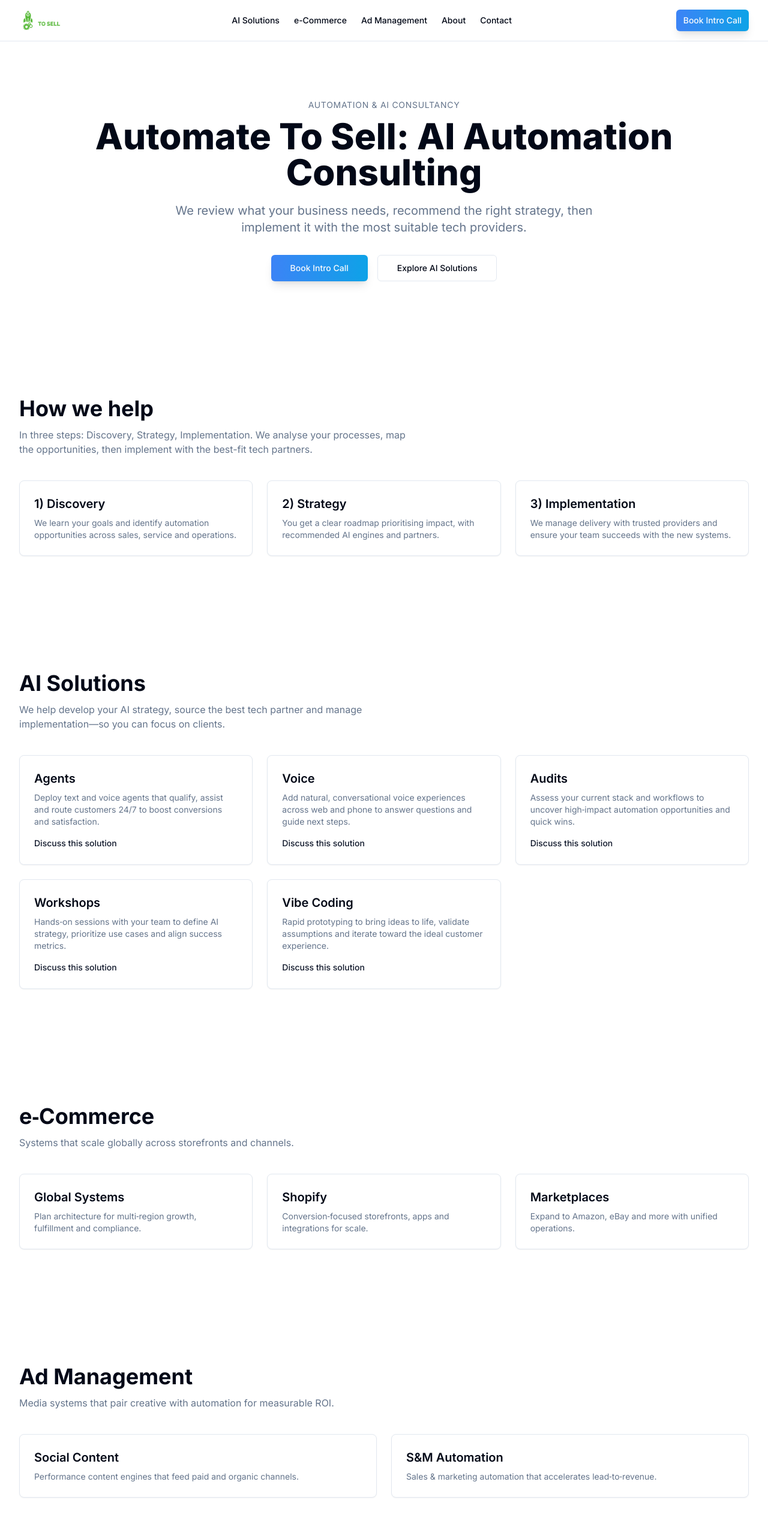
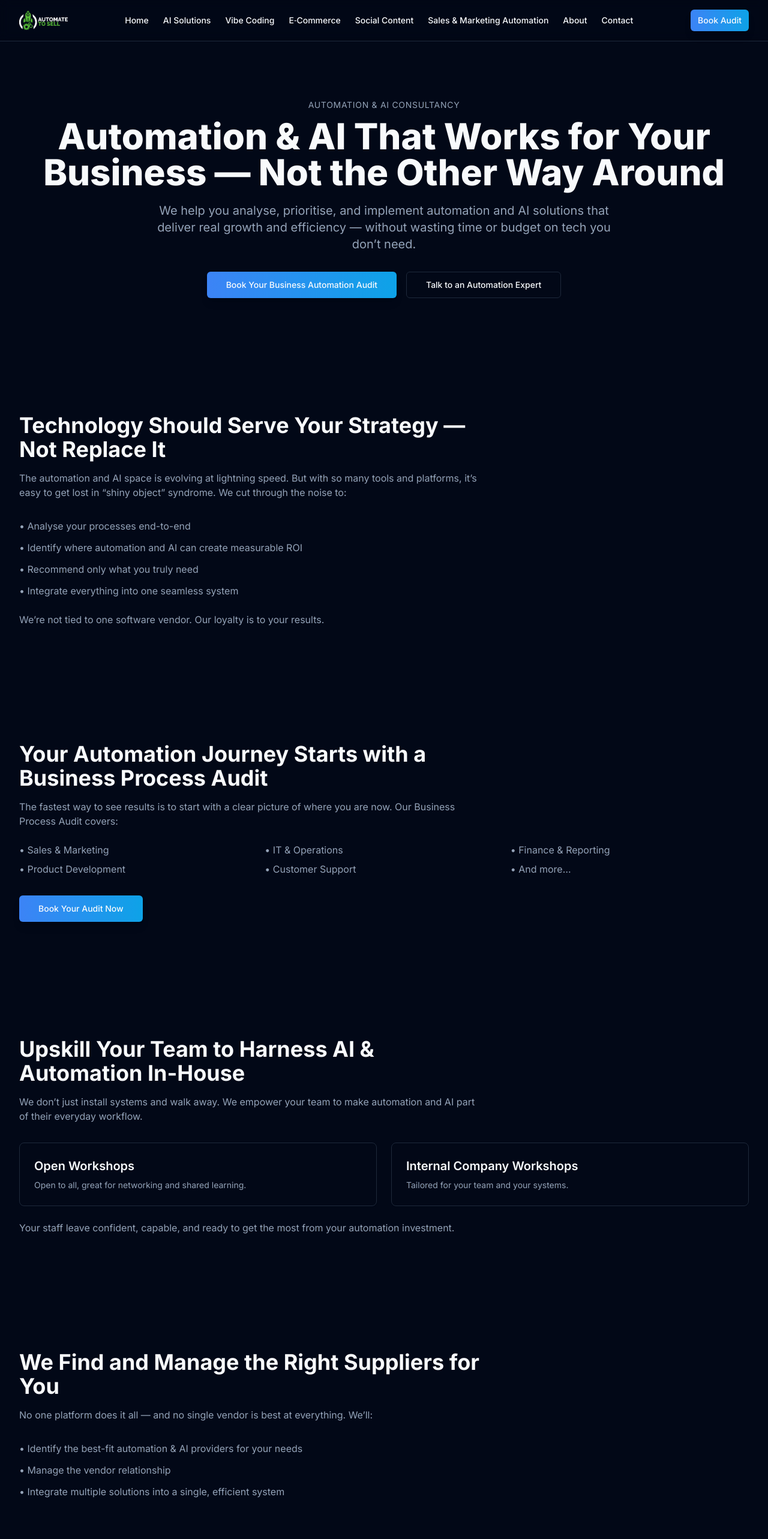
Before and after one commit to ATSUK-23/ats-website, a React (Vite) app: page / in a window 1280 px wide. Shown: the top 2566 px of the page at 60% size. Built offline with nearby package versions, Linux system fonts and the light colour scheme.

Commit message:
Update homepage content
Update the homepage content to reflect the new structure and copy provided. This includes changes to the header, hero section, and several new content sections. The background will be changed to dark.

```diff
--- a/src/components/layout/SiteFooter.tsx
+++ b/src/components/layout/SiteFooter.tsx
@@ -4,9 +4,12 @@ export const SiteFooter = () => {
       <div className="container py-10 text-sm text-muted-foreground flex flex-col md:flex-row items-center justify-between gap-3">
         <p>© {new Date().getFullYear()} Automate To Sell. All rights reserved.</p>
         <nav className="flex items-center gap-6">
+          <a href="#" className="hover:text-primary">Home</a>
           <a href="#ai-solutions" className="hover:text-primary">AI Solutions</a>
-          <a href="#e-commerce" className="hover:text-primary">e‑Commerce</a>
-          <a href="#ad-management" className="hover:text-primary">Ad Management</a>
+          <a href="#vibe-coding" className="hover:text-primary">Vibe Coding</a>
+          <a href="#e-commerce" className="hover:text-primary">E‑Commerce</a>
+          <a href="#social-content" className="hover:text-primary">Social Content</a>
+          <a href="#sales-marketing-automation" className="hover:text-primary">Sales & Marketing Automation</a>
           <a href="#about" className="hover:text-primary">About</a>
           <a href="#contact" className="hover:text-primary">Contact</a>
         </nav>
--- a/src/components/layout/SiteHeader.tsx
+++ b/src/components/layout/SiteHeader.tsx
@@ -52,111 +52,50 @@ export const SiteHeader = () => {
               </Button>
             </SheetTrigger>
             <SheetContent side="right" className="w-80">
-              <nav className="mt-6 space-y-4">
-                <Accordion type="single" collapsible>
-                  <AccordionItem value="ai">
-                    <AccordionTrigger>AI Solutions</AccordionTrigger>
-                    <AccordionContent>
-                      <ul className="space-y-2">
-                        {aiItems.map((item) => (
-                          <li key={item.id}>
+              <nav className="mt-6 space-y-2">
                 <SheetClose asChild>
-                              <button onClick={() => handleScroll(item.id)} className="w-full text-left py-1.5 hover:text-primary">
-                                {item.label}
-                              </button>
+                  <button onClick={() => window.scrollTo({ top: 0, behavior: 'smooth' })} className="w-full text-left py-1.5 hover:text-primary">Home</button>
                 </SheetClose>
-                          </li>
-                        ))}
-                      </ul>
-                    </AccordionContent>
-                  </AccordionItem>
-                  <AccordionItem value="ecom">
-                    <AccordionTrigger>e‑Commerce</AccordionTrigger>
-                    <AccordionContent>
-                      <ul className="space-y-2">
-                        {ecommerceItems.map((item) => (
-                          <li key={item.id}>
                 <SheetClose asChild>
-                              <button onClick={() => handleScroll(item.id)} className="w-full text-left py-1.5 hover:text-primary">
-                                {item.label}
-                              </button>
+                  <button onClick={() => handleScroll('ai-solutions')} className="w-full text-left py-1.5 hover:text-primary">AI Solutions</button>
                 </SheetClose>
-                          </li>
-                        ))}
-                      </ul>
-                    </AccordionContent>
-                  </AccordionItem>
-                  <AccordionItem value="ads">
-                    <AccordionTrigger>Ad Management</AccordionTrigger>
-                    <AccordionContent>
-                      <ul className="space-y-2">
-                        {adItems.map((item) => (
-                          <li key={item.id}>
                 <SheetClose asChild>
-                              <button onClick={() => handleScroll(item.id)} className="w-full text-left py-1.5 hover:text-primary">
-                                {item.label}
-                              </button>
+                  <button onClick={() => handleScroll('vibe-coding')} className="w-full text-left py-1.5 hover:text-primary">Vibe Coding</button>
                 </SheetClose>
-                          </li>
-                        ))}
-                      </ul>
-                    </AccordionContent>
-                  </AccordionItem>
-                </Accordion>
-                <div className="pt-2 space-y-2">
+                <SheetClose asChild>
+                  <button onClick={() => handleScroll('e-commerce')} className="w-full text-left py-1.5 hover:text-primary">E‑Commerce</button>
+                </SheetClose>
+                <SheetClose asChild>
+                  <button onClick={() => handleScroll('social-content')} className="w-full text-left py-1.5 hover:text-primary">Social Content</button>
+                </SheetClose>
+                <SheetClose asChild>
+                  <button onClick={() => handleScroll('sales-marketing-automation')} className="w-full text-left py-1.5 hover:text-primary">Sales & Marketing Automation</button>
+                </SheetClose>
                 <SheetClose asChild>
                   <button onClick={() => handleScroll('about')} className="w-full text-left py-1.5 hover:text-primary">About</button>
                 </SheetClose>
                 <SheetClose asChild>
                   <button onClick={() => handleScroll('contact')} className="w-full text-left py-1.5 hover:text-primary">Contact</button>
                 </SheetClose>
-                </div>
               </nav>
             </SheetContent>
           </Sheet>
         </div>
 
         <div className="hidden md:flex items-center gap-6">
-          <DropdownMenu>
-            <DropdownMenuTrigger className="text-sm font-medium focus:outline-none">AI Solutions</DropdownMenuTrigger>
-            <DropdownMenuContent align="start" sideOffset={8} className="z-[90] bg-popover text-popover-foreground border shadow-md">
-              {aiItems.map((item) => (
-                <DropdownMenuItem key={item.id} onSelect={() => handleScroll(item.id)}>
-                  {item.label}
-                </DropdownMenuItem>
-              ))}
-            </DropdownMenuContent>
-          </DropdownMenu>
-
-          <DropdownMenu>
-            <DropdownMenuTrigger className="text-sm font-medium focus:outline-none">e-Commerce</DropdownMenuTrigger>
-            <DropdownMenuContent align="start" sideOffset={8} className="z-[90] bg-popover text-popover-foreground border shadow-md">
-              {ecommerceItems.map((item) => (
-                <DropdownMenuItem key={item.id} onSelect={() => handleScroll(item.id)}>
-                  {item.label}
-                </DropdownMenuItem>
-              ))}
-            </DropdownMenuContent>
-          </DropdownMenu>
-
-          <DropdownMenu>
-            <DropdownMenuTrigger className="text-sm font-medium focus:outline-none">Ad Management</DropdownMenuTrigger>
-            <DropdownMenuContent align="start" sideOffset={8} className="z-[90] bg-popover text-popover-foreground border shadow-md">
-              {adItems.map((item) => (
-                <DropdownMenuItem key={item.id} onSelect={() => handleScroll(item.id)}>
-                  {item.label}
-                </DropdownMenuItem>
-              ))}
-            </DropdownMenuContent>
-          </DropdownMenu>
-
-          <button onClick={() => handleScroll("about")} className="text-sm font-medium hover:text-primary transition-colors">About</button>
-          <button onClick={() => handleScroll("contact")} className="text-sm font-medium hover:text-primary transition-colors">Contact</button>
+          <button onClick={() => window.scrollTo({ top: 0, behavior: 'smooth' })} className="text-sm font-medium hover:text-primary transition-colors">Home</button>
+          <button onClick={() => handleScroll('ai-solutions')} className="text-sm font-medium hover:text-primary transition-colors">AI Solutions</button>
+          <button onClick={() => handleScroll('vibe-coding')} className="text-sm font-medium hover:text-primary transition-colors">Vibe Coding</button>
+          <button onClick={() => handleScroll('e-commerce')} className="text-sm font-medium hover:text-primary transition-colors">E‑Commerce</button>
+          <button onClick={() => handleScroll('social-content')} className="text-sm font-medium hover:text-primary transition-colors">Social Content</button>
+          <button onClick={() => handleScroll('sales-marketing-automation')} className="text-sm font-medium hover:text-primary transition-colors">Sales & Marketing Automation</button>
+          <button onClick={() => handleScroll('about')} className="text-sm font-medium hover:text-primary transition-colors">About</button>
+          <button onClick={() => handleScroll('contact')} className="text-sm font-medium hover:text-primary transition-colors">Contact</button>
         </div>
 
         <div className="flex items-center gap-3">
           <a href="https://www.automatetosell.com/ats-application" target="_blank" rel="noreferrer">
-            <Button variant="hero" size="sm">Book Intro Call</Button>
+            <Button variant="hero" size="sm">Book Audit</Button>
           </a>
         </div>
       </nav>
--- a/src/components/sections/Hero.tsx
+++ b/src/components/sections/Hero.tsx
@@ -10,22 +10,22 @@ export const Hero = () => {
       <div className="container py-16 md:py-24 text-center">
         <p className="text-sm tracking-wider text-muted-foreground uppercase">Automation & AI Consultancy</p>
         <h1 className="mt-3 text-4xl md:text-6xl font-extrabold leading-tight">
-          Automate To Sell: AI Automation Consulting
+          Automation & AI That Works for Your Business — Not the Other Way Around
         </h1>
         <p className="mt-5 text-lg md:text-xl text-muted-foreground max-w-3xl mx-auto">
-          We review what your business needs, recommend the right strategy, then implement it with the most suitable tech providers.
+          We help you analyse, prioritise, and implement automation and AI solutions that deliver real growth and efficiency — without wasting time or budget on tech you don’t need.
         </p>
 
         <div className="mt-8 flex items-center justify-center gap-4">
           <a href="https://www.automatetosell.com/ats-application" target="_blank" rel="noreferrer">
-            <Button variant="hero" size="lg">Book Intro Call</Button>
+            <Button variant="hero" size="lg">Book Your Business Automation Audit</Button>
           </a>
-          <a href="#your-ai-brain">
-            <Button variant="outline" size="lg">Explore AI Solutions</Button>
+          <a href="#contact">
+            <Button variant="outline" size="lg">Talk to an Automation Expert</Button>
           </a>
         </div>
-      </div>
-    </section>
+        </div>
+      </section>
   );
 };
 
--- a/src/pages/Index.tsx
+++ b/src/pages/Index.tsx
@@ -1,8 +1,8 @@
 import SiteHeader from "@/components/layout/SiteHeader";
 import SiteFooter from "@/components/layout/SiteFooter";
 import Hero from "@/components/sections/Hero";
-import AISolutions from "@/components/sections/AISolutions";
 import Contact from "@/components/sections/Contact";
+import { Button } from "@/components/ui/button";
 
 const Index = () => {
   const jsonLd = {
@@ -15,96 +15,136 @@ const Index = () => {
   };
 
   return (
-    <div className="min-h-screen bg-background text-foreground">
+    <div className="dark min-h-screen bg-background text-foreground">
       <SiteHeader />
       <main>
         <Hero />
 
-        <section id="services" className="container py-16 md:py-24">
-          <header className="max-w-2xl">
-            <h2 className="text-3xl md:text-4xl font-bold">How we help</h2>
-            <p className="mt-3 text-muted-foreground">
-              In three steps: Discovery, Strategy, Implementation. We analyse your processes, map the opportunities, then implement with the best-fit tech partners.
+        {/* Why Businesses Choose Us */}
+        <section id="about" className="container py-16 md:py-24">
+          <header className="max-w-3xl">
+            <h2 className="text-3xl md:text-4xl font-bold">Technology Should Serve Your Strategy — Not Replace It</h2>
+            <p className="mt-4 text-muted-foreground">
+              The automation and AI space is evolving at lightning speed. But with so many tools and platforms, it’s easy to get lost in “shiny object” syndrome.
+              We cut through the noise to:
             </p>
           </header>
-          <div className="mt-10 grid gap-6 md:grid-cols-3">
+          <ul className="mt-8 grid gap-3 text-sm md:text-base text-muted-foreground">
+            <li>• Analyse your processes end-to-end</li>
+            <li>• Identify where automation and AI can create measurable ROI</li>
+            <li>• Recommend only what you truly need</li>
+            <li>• Integrate everything into one seamless system</li>
+          </ul>
+          <p className="mt-6 text-muted-foreground">We’re not tied to one software vendor. Our loyalty is to your results.</p>
+        </section>
+
+        {/* Audit First, Automate Second */}
+        <section id="audit" className="container py-16 md:py-24">
+          <header className="max-w-3xl">
+            <h2 className="text-3xl md:text-4xl font-bold">Your Automation Journey Starts with a Business Process Audit</h2>
+            <p className="mt-4 text-muted-foreground">
+              The fastest way to see results is to start with a clear picture of where you are now. Our Business Process Audit covers:
+            </p>
+          </header>
+          <div className="mt-6 grid gap-3 text-sm md:text-base text-muted-foreground md:grid-cols-3">
+            <ul className="space-y-2">
+              <li>• Sales & Marketing</li>
+              <li>• Product Development</li>
+            </ul>
+            <ul className="space-y-2">
+              <li>• IT & Operations</li>
+              <li>• Customer Support</li>
+            </ul>
+            <ul className="space-y-2">
+              <li>• Finance & Reporting</li>
+              <li>• And more…</li>
+            </ul>
+          </div>
+          <div className="mt-8">
+            <a href="https://www.automatetosell.com/ats-application" target="_blank" rel="noreferrer">
+              <Button variant="hero" size="lg">Book Your Audit Now</Button>
+            </a>
+          </div>
+        </section>
+
+        {/* Internal Training & Workshops */}
+        <section id="workshops" className="container py-16 md:py-24">
+          <header className="max-w-3xl">
+            <h2 className="text-3xl md:text-4xl font-bold">Upskill Your Team to Harness AI & Automation In-House</h2>
+            <p className="mt-4 text-muted-foreground">
+              We don’t just install systems and walk away. We empower your team to make automation and AI part of their everyday workflow.
+            </p>
+          </header>
+          <div className="mt-8 grid gap-6 md:grid-cols-2">
             <article className="rounded-lg border bg-card p-6 shadow-sm">
-              <h3 className="text-xl font-semibold">1) Discovery</h3>
-              <p className="mt-2 text-sm text-muted-foreground">We learn your goals and identify automation opportunities across sales, service and operations.</p>
+              <h3 className="text-xl font-semibold">Open Workshops</h3>
+              <p className="mt-2 text-sm text-muted-foreground">Open to all, great for networking and shared learning.</p>
             </article>
             <article className="rounded-lg border bg-card p-6 shadow-sm">
-              <h3 className="text-xl font-semibold">2) Strategy</h3>
-              <p className="mt-2 text-sm text-muted-foreground">You get a clear roadmap prioritising impact, with recommended AI engines and partners.</p>
+              <h3 className="text-xl font-semibold">Internal Company Workshops</h3>
+              <p className="mt-2 text-sm text-muted-foreground">Tailored for your team and your systems.</p>
             </article>
-            <article className="rounded-lg border bg-card p-6 shadow-sm">
-              <h3 className="text-xl font-semibold">3) Implementation</h3>
-              <p className="mt-2 text-sm text-muted-foreground">We manage delivery with trusted providers and ensure your team succeeds with the new systems.</p>
+          </div>
+          <p className="mt-6 text-muted-foreground">Your staff leave confident, capable, and ready to get the most from your automation investment.</p>
+        </section>
+
+        {/* Expert Solution Sourcing */}
+        <section id="solution-sourcing" className="container py-16 md:py-24">
+          <header className="max-w-3xl">
+            <h2 className="text-3xl md:text-4xl font-bold">We Find and Manage the Right Suppliers for You</h2>
+            <p className="mt-4 text-muted-foreground">No one platform does it all — and no single vendor is best at everything. We’ll:</p>
+          </header>
+          <ul className="mt-8 grid gap-3 text-sm md:text-base text-muted-foreground">
+            <li>• Identify the best-fit automation & AI providers for your needs</li>
+            <li>• Manage the vendor relationship</li>
+            <li>• Integrate multiple solutions into a single, efficient system</li>
+          </ul>
+        </section>
+
+        {/* Our Core Services (Service Pillars) */}
+        <section id="service-pillars" className="container py-16 md:py-24">
+          <header className="max-w-3xl">
+            <h2 className="text-3xl md:text-4xl font-bold">End-to-End Automation & AI Expertise</h2>
+          </header>
+          <div className="mt-10 grid gap-6 md:grid-cols-2 lg:grid-cols-3">
+            <article id="ai-solutions" className="rounded-lg border bg-card p-6 shadow-sm">
+              <h3 className="text-xl font-semibold">AI Solutions</h3>
+              <p className="mt-2 text-sm text-muted-foreground">Intelligent agents, voice automation, audits, and workshops.</p>
+            </article>
+            <article id="vibe-coding" className="rounded-lg border bg-card p-6 shadow-sm">
+              <h3 className="text-xl font-semibold">Vibe Coding</h3>
+              <p className="mt-2 text-sm text-muted-foreground">Rapid prototyping for websites and apps.</p>
+            </article>
+            <article id="e-commerce" className="rounded-lg border bg-card p-6 shadow-sm">
+              <h3 className="text-xl font-semibold">E‑Commerce Systems</h3>
+              <p className="mt-2 text-sm text-muted-foreground">Shopify, marketplaces, global integrations, ad management.</p>
+            </article>
+            <article id="social-content" className="rounded-lg border bg-card p-6 shadow-sm">
+              <h3 className="text-xl font-semibold">Social Content</h3>
+              <p className="mt-2 text-sm text-muted-foreground">Authentic, done-for-you brand content.</p>
+            </article>
+            <article id="sales-marketing-automation" className="rounded-lg border bg-card p-6 shadow-sm md:col-span-2 lg:col-span-1">
+              <h3 className="text-xl font-semibold">Sales & Marketing Automation</h3>
+              <p className="mt-2 text-sm text-muted-foreground">CRM, funnels, workflows, follow-up sequences.</p>
             </article>
           </div>
         </section>
 
-        <AISolutions />
-
-        <section id="e-commerce" className="container py-16 md:py-24">
-          <header className="max-w-2xl">
-            <h2 className="text-3xl md:text-4xl font-bold">e‑Commerce</h2>
-            <p className="mt-3 text-muted-foreground">Systems that scale globally across storefronts and channels.</p>
-          </header>
-          <div className="mt-10 grid gap-6 md:grid-cols-3">
-            <article id="global-systems" className="rounded-lg border bg-card p-6 shadow-sm">
-              <h3 className="text-xl font-semibold">Global Systems</h3>
-              <p className="mt-2 text-sm text-muted-foreground">Plan architecture for multi‑region growth, fulfillment and compliance.</p>
-            </article>
-            <article id="shopify" className="rounded-lg border bg-card p-6 shadow-sm">
-              <h3 className="text-xl font-semibold">Shopify</h3>
-              <p className="mt-2 text-sm text-muted-foreground">Conversion‑focused storefronts, apps and integrations for scale.</p>
-            </article>
-            <article id="marketplaces" className="rounded-lg border bg-card p-6 shadow-sm">
-              <h3 className="text-xl font-semibold">Marketplaces</h3>
-              <p className="mt-2 text-sm text-muted-foreground">Expand to Amazon, eBay and more with unified operations.</p>
-            </article>
-          </div>
-        </section>
-
-        <section id="ad-management" className="container py-16 md:py-24">
-          <header className="max-w-2xl">
-            <h2 className="text-3xl md:text-4xl font-bold">Ad Management</h2>
-            <p className="mt-3 text-muted-foreground">Media systems that pair creative with automation for measurable ROI.</p>
-          </header>
-          <div className="mt-10 grid gap-6 md:grid-cols-2">
-            <article id="social-content" className="rounded-lg border bg-card p-6 shadow-sm">
-              <h3 className="text-xl font-semibold">Social Content</h3>
-              <p className="mt-2 text-sm text-muted-foreground">Performance content engines that feed paid and organic channels.</p>
-            </article>
-            <article id="s-m-automation" className="rounded-lg border bg-card p-6 shadow-sm">
-              <h3 className="text-xl font-semibold">S&M Automation</h3>
-              <p className="mt-2 text-sm text-muted-foreground">Sales & marketing automation that accelerates lead‑to‑revenue.</p>
-            </article>
-          </div>
-        </section>
-
-        <section id="about" className="container py-16 md:py-24">
-          <header className="max-w-2xl">
-            <h2 className="text-3xl md:text-4xl font-bold">About</h2>
-            <p className="mt-3 text-muted-foreground">Decades in digital, e‑commerce and automation. We help you choose the right strategy and partners—then ship.</p>
-          </header>
-        </section>
-
-        <section id="case-studies" className="container py-16 md:py-24">
-          <header className="max-w-2xl">
-            <h2 className="text-3xl md:text-4xl font-bold">Results</h2>
-            <p className="mt-3 text-muted-foreground">Our team has helped brands scale globally across e‑commerce and services with automation-first strategies.</p>
-          </header>
-          <div className="mt-10 grid gap-6 md:grid-cols-3">
-            <article className="rounded-lg border bg-card p-6 shadow-sm">
-              <p className="text-sm text-muted-foreground">Scaled e‑commerce revenue to $50m+ in 4 years with automated funnels and conversational journeys.</p>
-            </article>
-            <article className="rounded-lg border bg-card p-6 shadow-sm">
-              <p className="text-sm text-muted-foreground">Built global sales systems for multi‑market launches, integrating marketplaces and paid media.</p>
-            </article>
-            <article className="rounded-lg border bg-card p-6 shadow-sm">
-              <p className="text-sm text-muted-foreground">Deployed AI assistants that improved lead qualification and accelerated speed‑to‑appointment.</p>
-            </article>
+        {/* CTA Bottom Banner */}
+        <section id="cta-bottom" className="py-16 md:py-20 bg-primary text-primary-foreground">
+          <div className="container text-center">
+            <h2 className="text-3xl md:text-4xl font-bold">Work Smarter. Grow Faster.</h2>
+            <p className="mt-4 max-w-2xl mx-auto">
+              Let’s design a strategy, choose the right tools, and build automation systems that deliver results — so you can focus on growing your business.
+            </p>
+            <div className="mt-8 flex items-center justify-center gap-4">
+              <a href="https://www.automatetosell.com/ats-application" target="_blank" rel="noreferrer">
+                <Button variant="secondary" size="lg">Book Your Business Automation Audit</Button>
+              </a>
+              <a href="#contact">
+                <Button variant="outline" size="lg" className="bg-transparent">Schedule a Call</Button>
+              </a>
+            </div>
           </div>
         </section>
 
```
Lines whose indentation alone changed are shown as unchanged.
